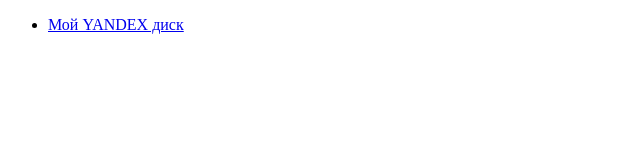
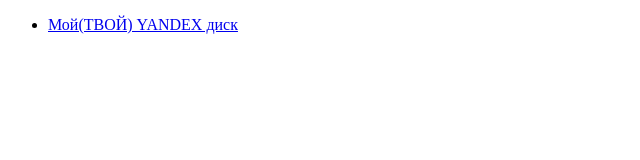
Before and after one commit to olegaim/testingmyskills, a plain HTML site: page second.html in a window 1280 px wide. Shown: the full height of the page, 0-640 px from the left. Drawn offline with Linux system fonts and the light colour scheme.

Commit message:
Add files via upload

```diff
--- a/second.html
+++ b/second.html
@@ -5,7 +5,7 @@
 </head>
 <body>
     <ul>
-        <li><a href="https://disk.yandex.ru/client/disk" target="_blank">Мой YANDEX диск</a></li>
+        <li><a href="https://disk.yandex.ru/client/disk" target="_blank">Мой(ТВОЙ) YANDEX диск</a></li>
     </ul>
 
 </body>
```
